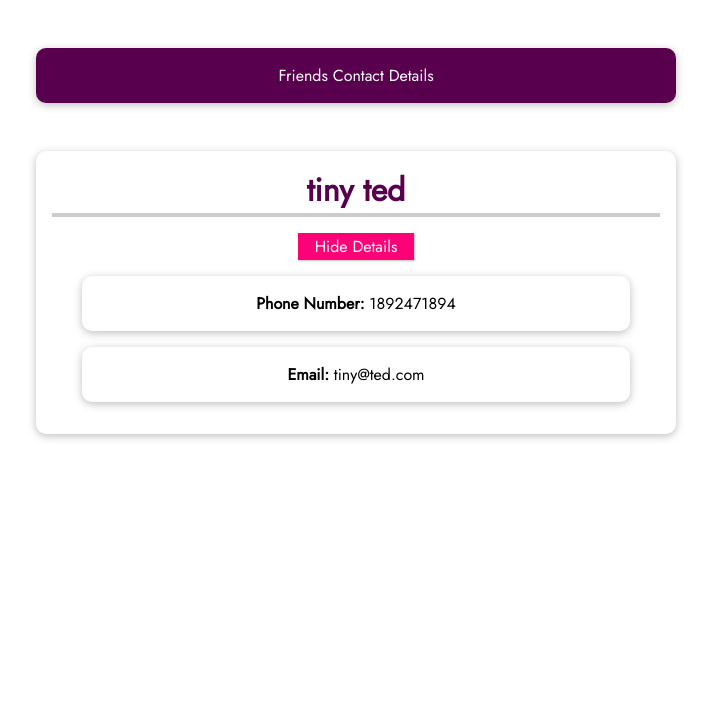
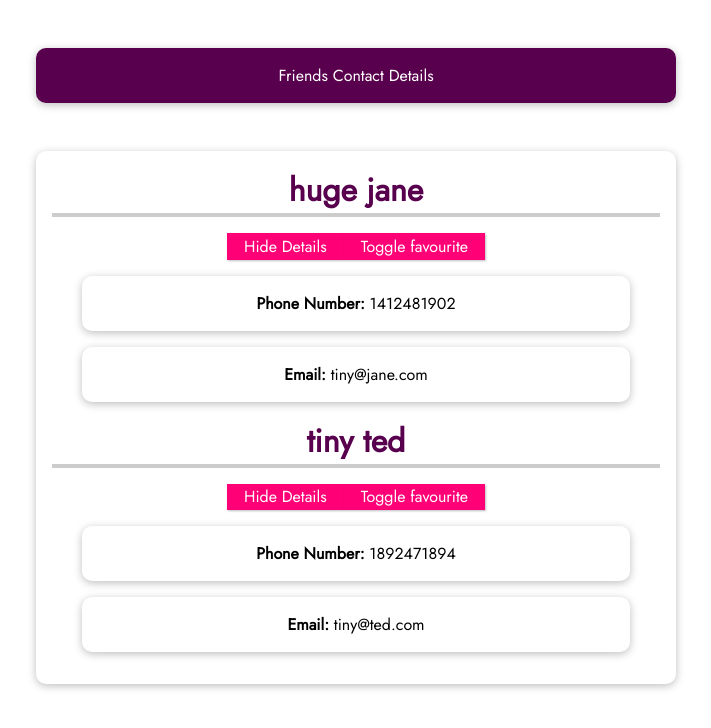
Before and after one commit to erictseng89/udemy-vue3, a Vue app: page / in a window 1280 px wide. Shown: the top 728 px of the page, without its empty margins (284-995 px from the left). Built offline with nearby package versions, Linux system fonts and the light colour scheme.

Commit message:
module08: props, should not mutate props, prop properties, prop types, passing props with v-for

```diff
--- a/src/App.vue
+++ b/src/App.vue
@@ -3,7 +3,22 @@
   <section>
     <ul>
       <li>
-        <friend-contact></friend-contact>
+        <!-- <friend-contact
+          name="ted"
+          phone-number="12412129412"
+          email-address="tiny@ted.com"
+          :is-favourite="true"
+        ></friend-contact>
+        <friend-contact
+          name="rex"
+          phone-number="14191242480"
+          email-address="tiny@rex.com"
+        ></friend-contact> -->
+        <friend-contact
+          v-for="friend in friends"
+          v-bind="friend"
+          :key="friend.id"
+        ></friend-contact>
       </li>
     </ul>
   </section>
@@ -29,13 +44,13 @@ export default {
           id: "jane",
           name: "huge jane",
           phoneNumber: "1412481902",
-          email: "tiny@jane.com",
+          emailAddress: "tiny@jane.com",
         },
         {
           id: "ted",
           name: "tiny ted",
           phoneNumber: "1892471894",
-          email: "tiny@ted.com",
+          emailAddress: "tiny@ted.com",
         },
       ],
     };
--- a/src/components/FriendContact.vue
+++ b/src/components/FriendContact.vue
@@ -1,45 +1,61 @@
 <template>
-  <h2>{{ friend.name }}</h2>
+  <h2>{{ name }} {{ friendIsFavourite ? "(Favorite)" : "" }}</h2>
+  <button @click="toggleDetails">
+    {{ detailsAreVisible ? "Hide Details" : "Show Details" }}
+  </button>
+  <button @click="toggleFavourite">Toggle favourite</button>
+  <ul v-if="detailsAreVisible">
+    <li><strong>Phone Number: </strong>{{ phoneNumber }}</li>
+    <li><strong>Email: </strong>{{ emailAddress }}</li>
+  </ul>
+  <!-- <h2>{{ friend.name }}</h2>
   <button @click="toggleDetails">
     {{ detailsAreVisible ? "Hide Details" : "Show Details" }}
   </button>
   <ul v-if="detailsAreVisible">
     <li><strong>Phone Number: </strong>{{ friend.phoneNumber }}</li>
     <li><strong>Email: </strong>{{ friend.email }}</li>
-  </ul>
+  </ul> -->
 </template>
 
 <script>
 export default {
+  props: {
+    name: {
+      type: String,
+      required: true,
+    },
+    phoneNumber: {
+      type: String,
+      required: true,
+      validator: function (value) {
+        return value.length > 9 && value.length < 15;
+      },
+    },
+    emailAddress: {
+      type: String,
+      required: true,
+    },
+    isFavourite: {
+      type: Boolean,
+      required: false,
+      default: false,
+    },
+  },
+
   data() {
     return {
-      // friends: [
-      //   {
-      //     id: "jane",
-      //     name: "huge jane",
-      //     phoneNumber: "1412481902",
-      //     email: "tiny@jane.com",
-      //   },
-      //   {
-      //     id: "ted",
-      //     name: "tiny ted",
-      //     phoneNumber: "1892471894",
-      //     email: "tiny@ted.com",
-      //   },
-      // ],
-      friend: {
-        id: "ted",
-        name: "tiny ted",
-        phoneNumber: "1892471894",
-        email: "tiny@ted.com",
-      },
       detailsAreVisible: true,
+      friendIsFavourite: this.isFavourite,
     };
   },
   methods: {
     toggleDetails() {
       this.detailsAreVisible = !this.detailsAreVisible;
     },
+    toggleFavourite() {
+      this.friendIsFavourite = !this.friendIsFavourite;
+    },
   },
 };
 </script>
```
Also changed, not shown: 1 other file (tests, documents, lock files or other folders).
